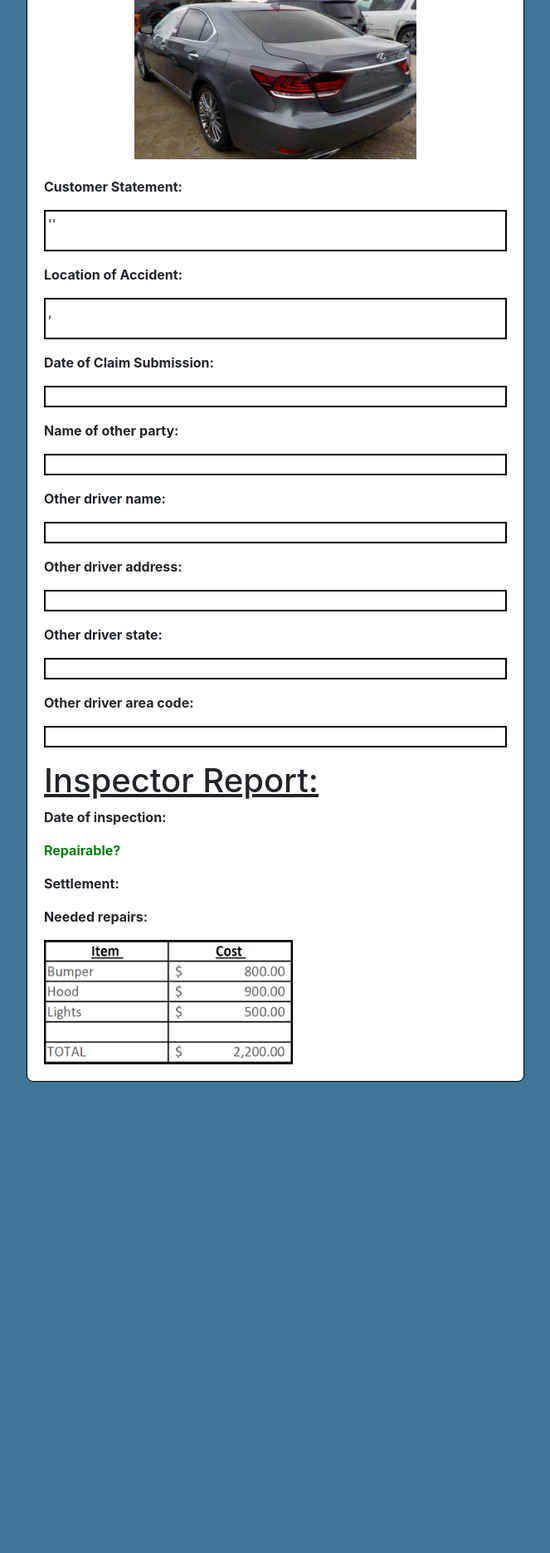
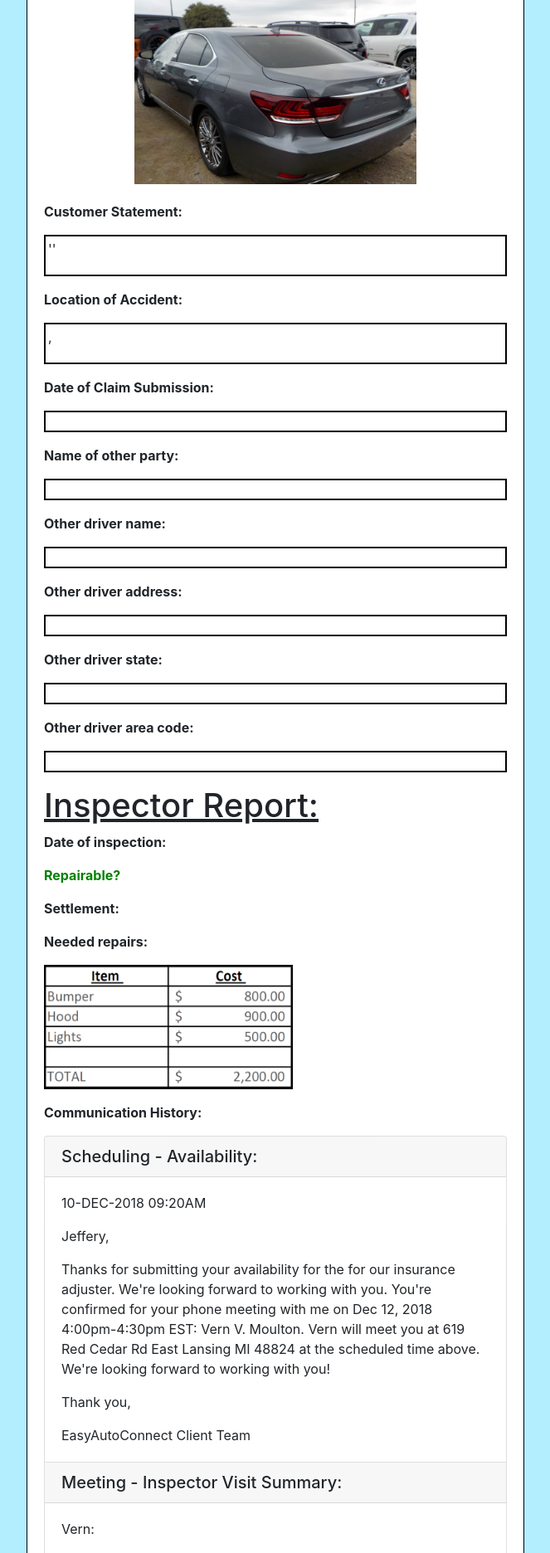
Before and after one commit to abehaw/autosaver, a PHP site: page /claim_view.php in a window 1280 px wide. Shown: the part 1320-3192 px from the top of the page at 83% size, without its empty margins (308-971 px from the left). Before the commit the page ends 2624 px from the top, so only its background shows below. Run offline with PHP 8.4, Linux system fonts and the light colour scheme; data that the repository does not hold is empty.

Commit message:
website (v4.0)
this is the final version of the website.

```diff
--- a/claim_view.php
+++ b/claim_view.php
@@ -6,7 +6,7 @@
     <meta name="description" content="">
     <meta name="author" content="">
 
-    <title>EasyAuto</title>
+    <title>View Claim</title>
 
     <!-- Bootstrap core CSS -->
     <link href="vendor/bootstrap/css/bootstrap.min.css" rel="stylesheet">
@@ -15,7 +15,7 @@
 </head>
 
 
-<body id="main_body" style = "background-color: #3e7698";>
+<body id="main_body">
 
 <?php
 
@@ -69,11 +69,14 @@ $response3 = @mysqli_query($dbc, $query3);
 	$client_first_name = $row3["first"];
 	$client_last_name = $row3["last"];
 
-	echo "<body id='main_body' style = 'background-color: #3e7698';>
+	echo "<body id='main_body' style = 'background-color: #b3eeff';>
 	<img id='top' src='top.png' alt=''>
 	<div id='form_container'>
 
 		<div style = 'margin-top:20px; margin-left:auto; margin-right:auto; width:100%; max-width:600px; padding:20px; border:1px solid black; border-radius: 8px; background-color:white;'>
+		<form action='homepage.html'>
+			<button onclick='homepage.html';>Back</button>
+		</form>
 				<h1 style='text-decoration:underline'><a>Claim Report:</a></h1>
 				<p style='font-weight:bold'>Client Name: $client_first_name $client_last_name</p>
 				<p style='font-weight:bold'>Claim Type: $car_type</p>
@@ -141,9 +144,103 @@ $response3 = @mysqli_query($dbc, $query3);
 		<div style='text-align: left;'>
 			<img src='img/repairs.png' style='width: 300px; height: 150px;'/>
 		</div>
+		<p></p>
+		<p style='font-weight:bold'>Communication History: </p>
 
+		<p></p>
+
+<div class='accordion' id='accordionExample'>
+  <div class='card'>
+    <div class='card-header' id='headingOne'>
+      <h5 class='mb-0'>
+        Scheduling - Availability:
+        </button>
+      </h5>
+    </div>
+
+    <div id='collapseOne' class='collapse show' aria-labelledby='headingOne' data-parent='#accordionExample'>
+      <div class='card-body'>
+	  <p>10-DEC-2018 09:20AM</p>
+	  <p>Jeffery,</p>
+		<p>
+		Thanks for submitting your availability for the for our insurance adjuster. We're looking forward to working with you.
+
+		You're confirmed for your phone meeting with me on Dec 12, 2018 4:00pm-4:30pm EST: Vern V. Moulton.
+
+		Vern will meet you at 619 Red Cedar Rd East Lansing MI 48824 at the scheduled time above. We're looking forward to working with you!
+		</p>
+		<p>
+		Thank you,
+		</p>
+		EasyAutoConnect Client Team
+      </div>
+    </div>
+  </div>
+  <div class='card'>
+    <div class='card-header' id='headingTwo'>
+      <h5 class='mb-0'>
+        Meeting - Inspector Visit Summary:
+      </h5>
+    </div>
+
+    <div id='collapseTwo' class='' aria-labelledby='headingTwo' data-parent='#accordionExample'>
+      <div class='card-body'>
+	  <p>Vern:</p>
+	  <p>
+			Met with Jeffery Tagsold Dec 12, 2018 4:00 pm to 4:45 pm at his home located on 619 Red Cedar Rd East Lansing MI 48824. A 2016 Lexus LS 450 dark gray was inspected. Three damaged items were found and estimated: </p>
+			<p>Bumper: $800 - dislocated; damaged level 8</p>
+			<p>Hood: $900 - hood crunched; damaged level 6</p>
+			<p>Lights: $500 - dislocated; damaged 4</p>
+			<p>TOTAL: $2200 </p>
+
+<p>Check has been sent for processing.  Mr. Tagsold signed the completion inspection agreement.</p>
+      </div>
+    </div>
+  </div>
+  <div class='card'>
+    <div class='card-header' id='headingThree'>
+      <h5 class='mb-0'>
+        Voice Call - Found Damaged Wheel:
+      </h5>
+    </div>
+    <div id='collapseThree' class='' aria-labelledby='headingThree' data-parent='#accordionExample'>
+      <div class='card-body'>
+	 <p> Jeffery: Hi Vern, I found some damaged on the passenger tire yesterday when I go the car back from the mechanic. I submitted and update to my current claim. Is there anything else I need to do.
+	</p>
+	<p>Vern: Oh wow, that's not good. But, yes, that was perfect to submit an update to your current claim. Just make sure you upload a photo.
+	</p>
+	<p>Jeffery: Will I need to schedule another appointment.
+	</p>
+	<p>Vern: As long as there is a good photo in your claim we should be good. I'm out doing inspection but when I get back to the office I'll take a look.
+	</p>
+	<p>Jeffery: Will this effect the process of my check?
+	</p>
+	<p>Vern: Nope! If all checks out I'll send another message.
+	</p>
+	<p>Jeffery: At what point will I not be able to make an update to the claim?
+	</p>
+	<p>Vern: After 2 months from when the final check is sent.
+	</p>
+	<p>Jeffery: Great!! Thanks for the info, I'll let you get back to!
+	</p>
+	<p>Vern: Alright then! You'll get an  automatic when I finish review your last submission. Have a great day!
+	</p>
+	<p>Jeffery: You as well!
+	</p>
+	<p>End call.
+	</p>
+      </div>
+    </div>
+  </div>
+</div>
+<p></p>
 </form>
-</div>";
+<form action='homepage.html'>
+	<button onclick='homepage.html';>Back</button>
+</form>
+</div>
+
+";
 
 ?>
 
--- a/get-login.php
+++ b/get-login.php
@@ -33,7 +33,6 @@ $response = @mysqli_query($dbc, $query);
 
 		echo "<p style='color:red; text-align:center; font-size: 20px; weight: bold;'>The username or password does not exist.</p>";
 		echo "<p style='color:red; text-align:center; font-size: 20px; weight: bold;'>Please enter a valid login</p>";
-		echo "<div style='width=300px; padding-left: 400px; padding-right: 400px;'><input type='password' class='form-control' id='exampleInputPassword1' placeholder='Password' name = 'password' style='width=50px';></div>";
 
 		include "form.html";
 	}
--- a/homepage.html
+++ b/homepage.html
@@ -28,7 +28,7 @@
     <!-- Navigation -->
     <nav class="navbar navbar-expand-lg navbar-light fixed-top" id="mainNav">
       <div class="container">
-        <a class="navbar-brand js-scroll-trigger" href="#page-top">EasyAuto</a>
+        <a class="navbar-brand js-scroll-trigger" href="#page-top">EasyAutoConnect</a>
         <button class="navbar-toggler navbar-toggler-right" type="button" data-toggle="collapse" data-target="#navbarResponsive" aria-controls="navbarResponsive" aria-expanded="false" aria-label="Toggle navigation">
           Menu
           <i class="fas fa-bars"></i>
@@ -60,7 +60,7 @@
 			    <a href="claim_view.php" class="btn btn-primary js-scroll-trigger">My Claims</a>
 		  </h1>
          <h1>
-			    <a href="form.html" class="btn btn-primary js-scroll-trigger">New Claim</a>
+			    <a href="claim_type.html" class="btn btn-primary js-scroll-trigger">New Claim</a>
 		  </h1>
         </div>
       </div>
--- a/index.html
+++ b/index.html
@@ -28,7 +28,7 @@
     <!-- Navigation -->
     <nav class="navbar navbar-expand-lg navbar-light fixed-top" id="mainNav">
       <div class="container">
-        <a class="navbar-brand js-scroll-trigger" href="#page-top">EasyAuto</a>
+        <a class="navbar-brand js-scroll-trigger" href="#page-top">EasyAutoConnect</a>
         <button class="navbar-toggler navbar-toggler-right" type="button" data-toggle="collapse" data-target="#navbarResponsive" aria-controls="navbarResponsive" aria-expanded="false" aria-label="Toggle navigation">
           Menu
           <i class="fas fa-bars"></i>
```
Also changed, not shown: claim_type.html (added, +148 -0 lines), new_claim.php (added, +131 -0 lines), img/sea.jpg (added), 3 other files.
